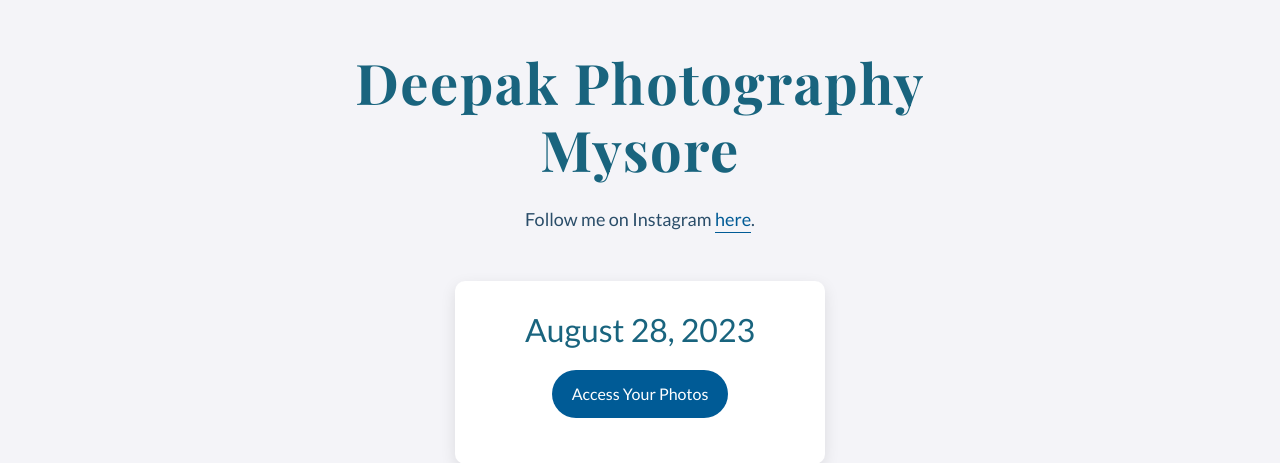
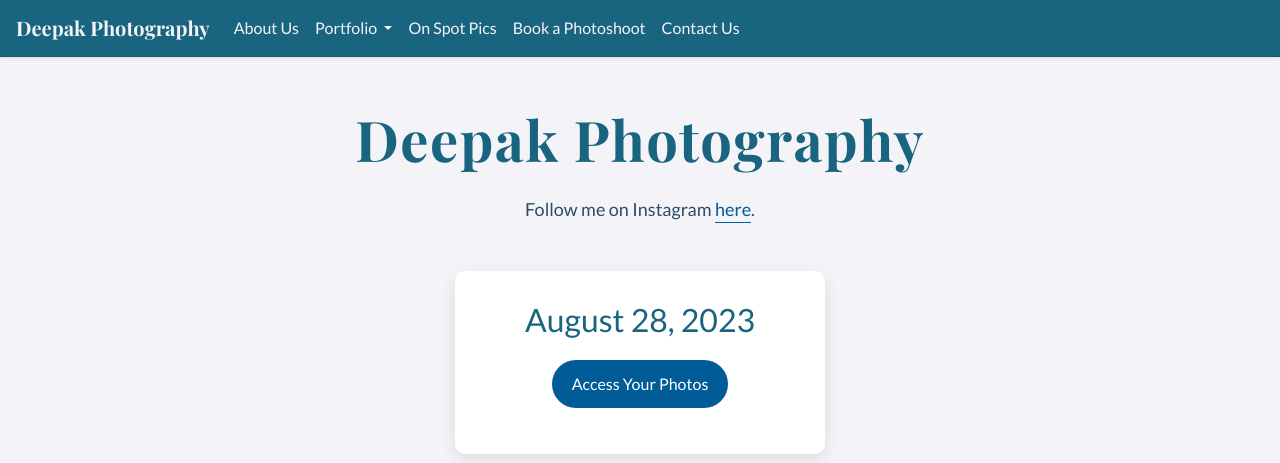
Before and after one commit to anooprerna/deep_photography, a Django app: page / in a window 1280 px wide. Shown: the top 463 px of the page. Run offline with Django 4.2, Linux system fonts and the light colour scheme; some libraries are stand-ins or nearby versions.

Commit message:
Add navbar and styling

```diff
--- a/photo_ap/static/css/styles.css
+++ b/photo_ap/static/css/styles.css
@@ -118,3 +118,47 @@ p.lead a:hover {
     display: flex; /* Make sure the buttons are side by side */
     align-items: center; /* Vertically center the buttons */
 }
+
+/* New Navbar CSS */
+.navbar {
+    background-color: #19647e !important;
+    border-bottom: 1px solid rgba(0, 0, 0, 0.1);
+    box-shadow: 0 1px 5px rgba(0, 0, 0, 0.1);
+}
+
+.navbar-brand {
+    font-family: 'Playfair Display', serif;
+    color: #f4f4f8 !important;
+}
+
+.navbar-nav .nav-item .nav-link {
+    color: #f4f4f8 !important;
+    transition: color 0.3s ease-in-out;
+}
+
+.navbar-nav .nav-item .nav-link:hover {
+    color: #e1e8ed !important;
+}
+
+.navbar-toggler-icon {
+    background-color: #f4f4f8 !important;
+}
+
+/* Mobile view navbar */
+@media (max-width: 992px) {
+    .navbar-nav .nav-item .nav-link {
+        color: #19647e !important;
+    }
+    .navbar-toggler-icon {
+        background-color: #19647e !important;
+    }
+    .navbar-collapse {
+        background-color: #f4f4f8 !important;
+    }
+}
+
+/* Hover Dropdown CSS */
+.nav-item.dropdown.hover-dropdown:hover .dropdown-menu {
+    display: block;
+    margin-top: 0;  /* Remove the gap so it doesn't close */
+}
--- a/photo_ap/templates/photo_ap/home.html
+++ b/photo_ap/templates/photo_ap/home.html
@@ -1,21 +1,62 @@
 {% load static %}
-
 <html lang="en">
 <head>
     <meta charset="UTF-8">
     <meta name="viewport" content="width=device-width, initial-scale=1.0">
     <link href="https://fonts.googleapis.com/css2?family=Playfair+Display:wght@700&family=Lato:wght@400;700&display=swap" rel="stylesheet">
+    <title>Deepak Photography</title>
 
-    <title>Deepak Photography</title>
+    <!-- Bootstrap CSS -->
     <link rel="stylesheet" href="https://maxcdn.bootstrapcdn.com/bootstrap/4.5.2/css/bootstrap.min.css">
 
+    <!-- Custom CSS -->
     <link rel="stylesheet" href="{% static 'css/styles.css' %}">
     <link rel="icon" href="{% static 'favicon.ico' %}" type="image/x-icon">
 </head>
 <body>
 
+<!-- Navbar -->
+<nav class="navbar navbar-expand-lg navbar-light bg-light">
+    <a class="navbar-brand" href="{% url 'home_page' %}">Deepak Photography</a>
+    <button class="navbar-toggler" type="button" data-toggle="collapse" data-target="#navbarNav" aria-controls="navbarNav" aria-expanded="false" aria-label="Toggle navigation">
+        <span class="navbar-toggler-icon"></span>
+    </button>
+    <div class="collapse navbar-collapse" id="navbarNav">
+        <ul class="navbar-nav">
+            <li class="nav-item">
+                <a class="nav-link" href="#about-me">About Us</a>
+            </li>
+
+            <!-- Portfolio Dropdown -->
+            <li class="nav-item dropdown hover-dropdown">
+                <a class="nav-link dropdown-toggle" href="#" id="portfolioDropdown" role="button" aria-haspopup="true" aria-expanded="false">
+                Portfolio
+                </a>
+                <div class="dropdown-menu" aria-labelledby="portfolioDropdown">
+                    <a class="dropdown-item" href="#pre-wedding">Pre Wedding</a>
+                    <a class="dropdown-item" href="#wedding">Wedding</a>
+                    <a class="dropdown-item" href="#maternity">Maternity</a>
+                    <a class="dropdown-item" href="#new-born">New Born and Toddler</a>
+                    <a class="dropdown-item" href="#miscellaneous">Miscellaneous</a>
+                </div>
+            </li>
+
+            <li class="nav-item">
+                <a class="nav-link" href="#on-spot-pics">On Spot Pics</a>
+            </li>
+            <li class="nav-item">
+                <a class="nav-link" href="#reservations">Book a Photoshoot</a>
+            </li>
+            <li class="nav-item">
+                <a class="nav-link" href="#contact">Contact Us</a>
+            </li>
+        </ul>
+    </div>
+</nav>
+
+
 <div class="container text-center mt-5">
-    <h1 class="display-4">Deepak Photography Mysore</h1>
+    <h1 class="display-4">Deepak Photography</h1>
     <p class="lead mt-4">Follow me on Instagram <a href="https://www.instagram.com/deepak_photography_mysore/" target="_blank">here</a>.</p>
 
     <!-- Access Your Photos Section -->
```
